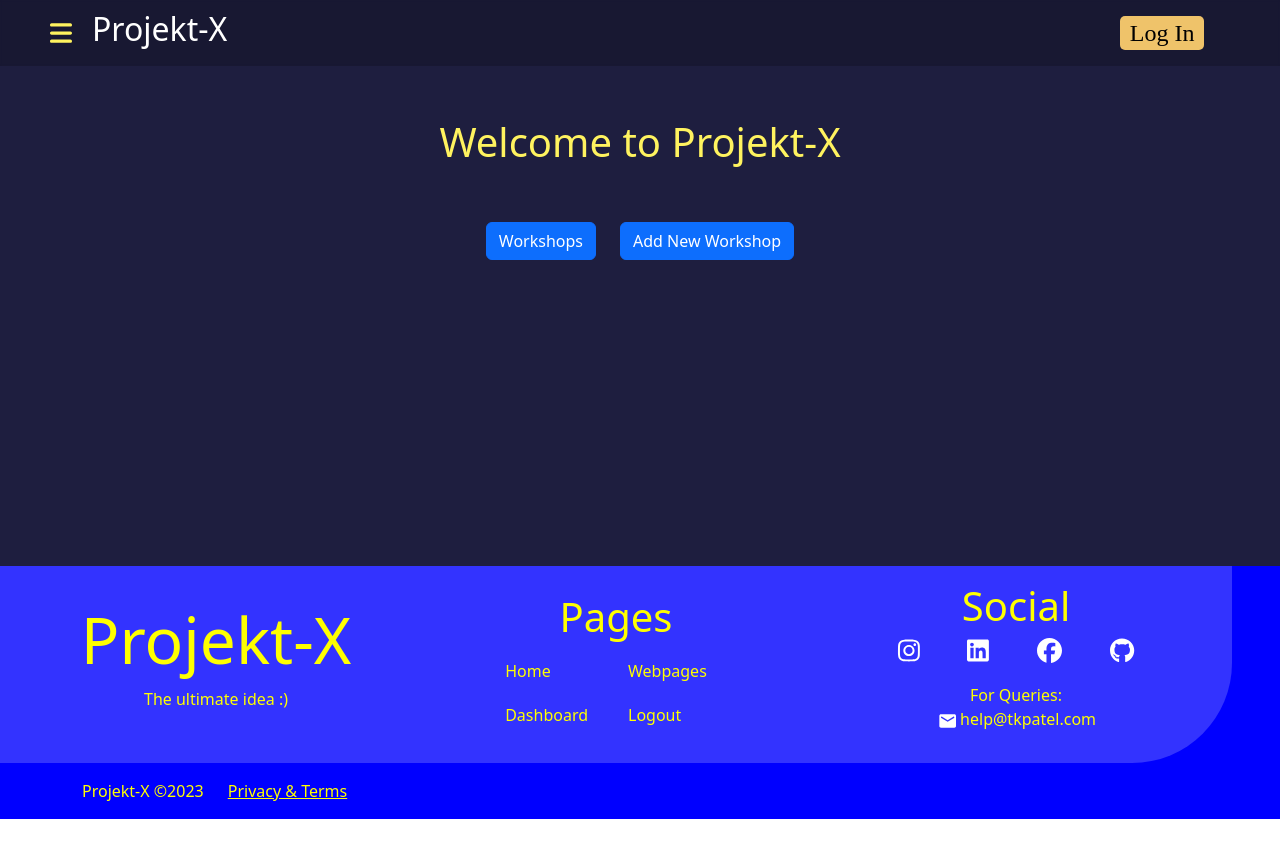
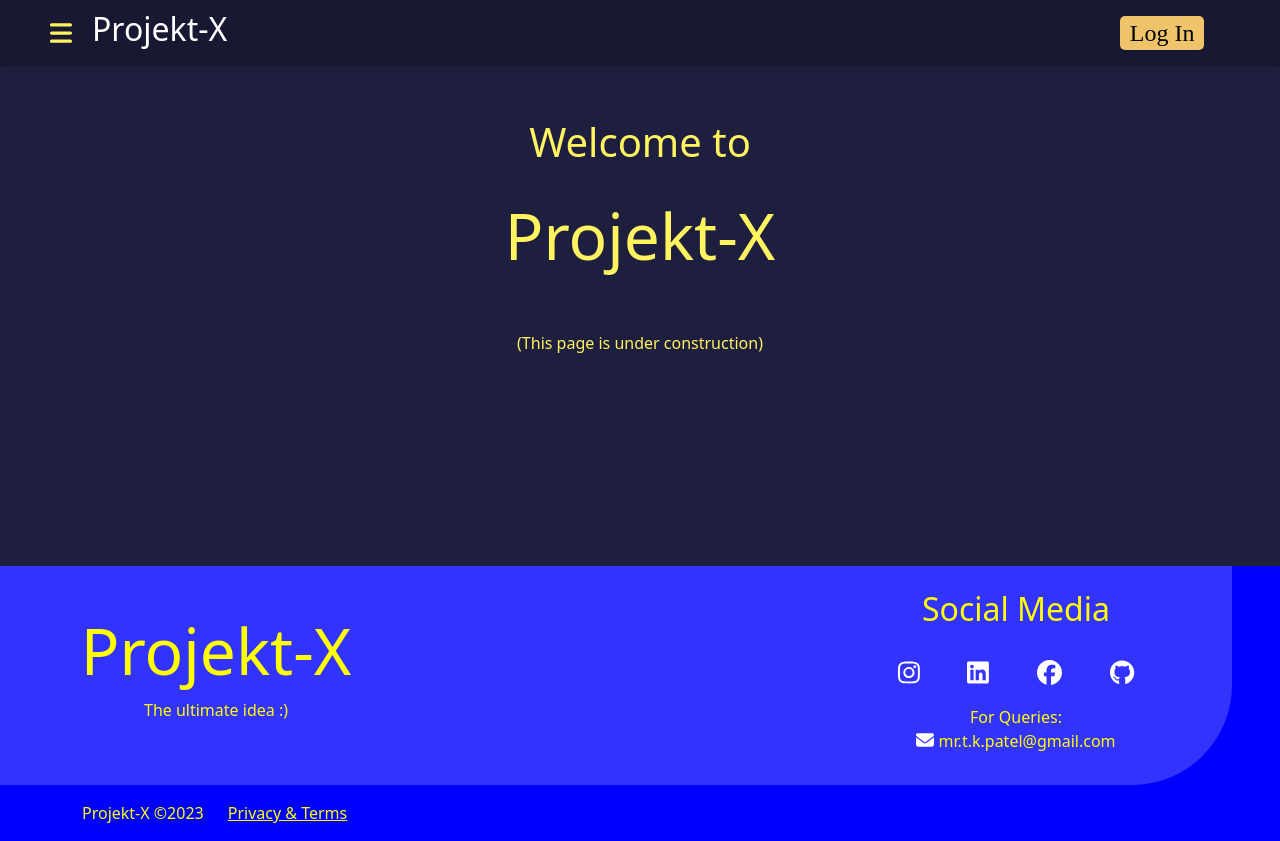
Before and after one commit to T-K-Patel/projekt_x, a React (Create React App) app: page / in a window 1280 px wide. Before the commit the page ends 819 px from the top, so only its background shows below. Built offline with nearby package versions, Linux system fonts and the light colour scheme.

Commit message:
Bugs Fixed

```diff
--- a/src/components/Footer/Footer.tsx
+++ b/src/components/Footer/Footer.tsx
@@ -7,20 +7,23 @@ import mail from '../../assets/mail-icon.svg'
 import { NavLink, useNavigate } from 'react-router-dom'
 import { LogoutUser } from '../../utils/api'
 import { FontAwesomeIcon } from '@fortawesome/react-fontawesome'
-import { faInstagram, faLinkedin, faFacebook, faGithub } from '@fortawesome/free-brands-svg-icons';
+import { faInstagram, faLinkedin, faFacebook, faGithub,faGoogle } from '@fortawesome/free-brands-svg-icons';
+import { faEnvelope } from '@fortawesome/free-solid-svg-icons';
 import { useState } from 'react'
 
 function Footer() {
     const navigate = useNavigate()
+    const defWhite = { "a": "white", "b": "white", "c": "white", "d": "white" }
+    const defYellow = { "a": "yellow", "b": "yellow", "c": "yellow", "d": "yellow" }
     const [icon, setIcon] = useState({ "a": "white", "b": "white", "c": "white", "d": "white" })
     return (
         <footer className='Footer mt-5'>
             <div className='Footer_Light py-lg-0 py-5 px-3 d-flex flex-column flex-lg-row me-5'>
-                <div className="container py-3 text-center justify-content-center d-flex flex-column">
+                <div className="container py-3 text-center justify-content-center ms-lg-0 col-lg-4 d-flex flex-column">
                     <h1 className='display-3'><b>Projekt-X</b></h1>
                     <p>The ultimate idea :)</p>
                 </div>
-                <div className="col-md-4 py-3 mx-auto d-flex flex-column justify-content-center">
+                {/* <div className="col-md-4 py-3 mx-auto d-flex flex-column justify-content-center">
                     <h1 className='text-center'>Pages</h1>
                     <div className='d-flex justify-content-center'><table className='text-center'>
                         <tr>
@@ -32,26 +35,27 @@ function Footer() {
                             <td><span style={{ cursor: "pointer" }} onClick={() => { LogoutUser(navigate) }}>Logout</span></td>
                         </tr>
                     </table></div>
-                </div>
-                <div className="col-md-4 py-3 mx-auto d-flex flex-column justify-content-center">
-                    <h1 className='text-center'>Social</h1>
-                    <div className='d-flex gap-5 flex-wrap w-100 justify-content-center'>
+                </div> */}
+                <div className="col-lg-4 py-3 mx-auto me-lg-0  d-flex flex-column justify-content-center">
+                    <h2 className='text-center py-2 pb-4'>Social Media</h2>
+                    <div className='d-flex gap-5 flex-wrap w-100 justify-content-center '>
                         <a href='https://instagram.com/mr._t.k.patel._iitd' target='_blank'>
-                            <FontAwesomeIcon icon={faInstagram} style={{ color: icon.a, height: "25px" }} onMouseEnter={(e) => { setIcon({ ...icon, a: "yellow" }) }} onMouseLeave={(e)=>{setIcon({...icon,a:"white"})}} />
+                            <FontAwesomeIcon icon={faInstagram} style={{ color: icon.a, height: "25px" }} onMouseEnter={(e) => { setIcon({ ...defWhite, a: "yellow" }) }} onMouseLeave={(e) => { setIcon(defWhite) }} />
                         </a>
                         <a href='https://www.linkedin.com/in/t-k-patel/' target='_blank'>
-                            <FontAwesomeIcon icon={faLinkedin} style={{ color: icon.b, height: "25px" }} onMouseEnter={(e) => { setIcon({ ...icon, b: "yellow" }) }} onMouseLeave={(e)=>{setIcon({...icon,b:"white"})}} />
+                            <FontAwesomeIcon icon={faLinkedin} style={{ color: icon.b, height: "25px" }} onMouseEnter={(e) => { setIcon({ ...defWhite, b: "yellow" }) }} onMouseLeave={(e) => { setIcon(defWhite) }} />
                         </a>
                         <a href='https://www.facebook.com/tirth.kapadi' target='_blank'>
-                            <FontAwesomeIcon icon={faFacebook} style={{ color: icon.c, height: "25px" }} onMouseEnter={(e) => { setIcon({ ...icon, c: "yellow" }) }} onMouseLeave={(e)=>{setIcon({...icon,c:"white"})}} />
+                            <FontAwesomeIcon icon={faFacebook} style={{ color: icon.c, height: "25px" }} onMouseEnter={(e) => { setIcon({ ...defWhite, c: "yellow" }) }} onMouseLeave={(e) => { setIcon(defWhite) }} />
                         </a>
                         <a href='https://github.com/T-K-Patel' target='_blank'>
-                            <FontAwesomeIcon icon={faGithub} style={{ color: icon.d, height: "25px" }} onMouseEnter={(e) => { setIcon({ ...icon, d: "yellow" }) }} onMouseLeave={(e)=>{setIcon({...icon,d:"white"})}} />
+                            <FontAwesomeIcon icon={faGithub} style={{ color: icon.d, height: "25px" }} onMouseEnter={(e) => { setIcon({ ...defWhite, d: "yellow" }) }} onMouseLeave={(e) => { setIcon(defWhite) }} />
                         </a>
                     </div>
                     <div className='d-flex flex-column py-3 align-items-center justify-content-center'>
                         For Queries:
-                        <a><img src={mail} /*width={"15rem"}*/ width={"20px"} height={"20px"} alt="Mail" /> help@tkpatel.com</a>
+                        <a href='mailto:mr.t.k.patel@gmail.com' style={{color:'inherit',textDecoration:"none"}}>
+                        <FontAwesomeIcon icon={faEnvelope} style={{ color: icon.d, height: "18px" }}/> mr.t.k.patel@gmail.com</a>
                     </div>
                 </div>
             </div>
--- a/src/pages/Home/Home.tsx
+++ b/src/pages/Home/Home.tsx
@@ -6,13 +6,15 @@ function Home() {
 	return (
 		<>
 			<div className='d-flex flex-column gap-4 my-5 text-center'>
-				<h1>Welcome to Projekt-X</h1>
+				<h1 style={{fontSize:"2.5rem"}}>Welcome to</h1>
+				<h1 style={{fontSize:"4rem"}}>Projekt-X</h1>
 			</div>
-			<div className='d-flex flex-row gap-4 justify-content-center mt-5'>
+			{/* <div className='d-flex flex-row gap-4 justify-content-center mt-5'>
 				{checkJWT() && <div><NavLink to='/dashboard' className='btn btn-primary'>Dashboard</NavLink></div>}
 				<div><NavLink to='/workshops' className='btn btn-primary'>Workshops</NavLink></div>
 				<div><NavLink to='/workshops/add' className='btn btn-primary'>Add New Workshop</NavLink></div>
-			</div>
+			</div> */}
+			<p className='text-center w-100'>(This page is under construction)</p>
 		</>
 	)
 }
--- a/src/pages/Users/Registration/Registration.tsx
+++ b/src/pages/Users/Registration/Registration.tsx
@@ -121,15 +121,11 @@ function Registration() {
 
         axios.request(reqOptions)
             .then(response => {
-                if (response.status === 200 &&  response.data.username &&  response.data.token) {
-                    localStorage.setItem("username", response.data.username)
-                    localStorage.setItem("iron_key", response.data.token)
-                    navigate("/verify", { replace: true })
-                }
-                else {
-                    console.log(response)
-                    alert(response.data.detail || "Some error occured. Let developer fix it.")
-                }
+
+                if (response.data.username) { localStorage.setItem("username", response.data.username) }
+                if (response.data.token) { localStorage.setItem("iron_key", response.data.token) }
+                console.log(response)
+                navigate("/verify", { replace: true })
                 setSubmitting(false)
             }).catch(error => {
                 if (error.response?.status === 400) {
@@ -170,7 +166,7 @@ function Registration() {
 
                         <label htmlFor="dob">Date of Birth:</label>
                         <input type="date" className={"my-2"} onChange={handleChange}
-                            value={formData.dob} name='dob' title='dob' required/>
+                            value={formData.dob} name='dob' title='dob' required />
 
                         <label htmlFor="entry">State:</label>
                         <select name="state" className='my-2' id="state" onChange={handleChange} required>
--- a/src/utils/api.tsx
+++ b/src/utils/api.tsx
@@ -6,15 +6,12 @@ const getUrl = () => {
     else if (window.location.hostname.endsWith("vercel.app")) {
         return "https://projekt-x-backend.vercel.app"
     }
-    else if(window.location.hostname.endsWith("vercel.app")){
-        return "https://projekt-x-api.vercel.app"
-    }
     else {
         return `http://${window.location.host.replace("3000", "8000")}`
     }
 }
 const API_BASE = getUrl()
-// const API_BASE = "https://projekt-x-api.vercel.app"
+// const API_BASE = "https://projekt-x-backend.vercel.app"
 const GCAPTCHA_SITE_KEY = "6LdiWbcoAAAAADl6Ak1F6cBTXQURwVKKufqPtOrB"
 
 const JWT_KEY = "session_key"
```
Also changed, not shown: src/App.tsx (+8 -6 lines).
